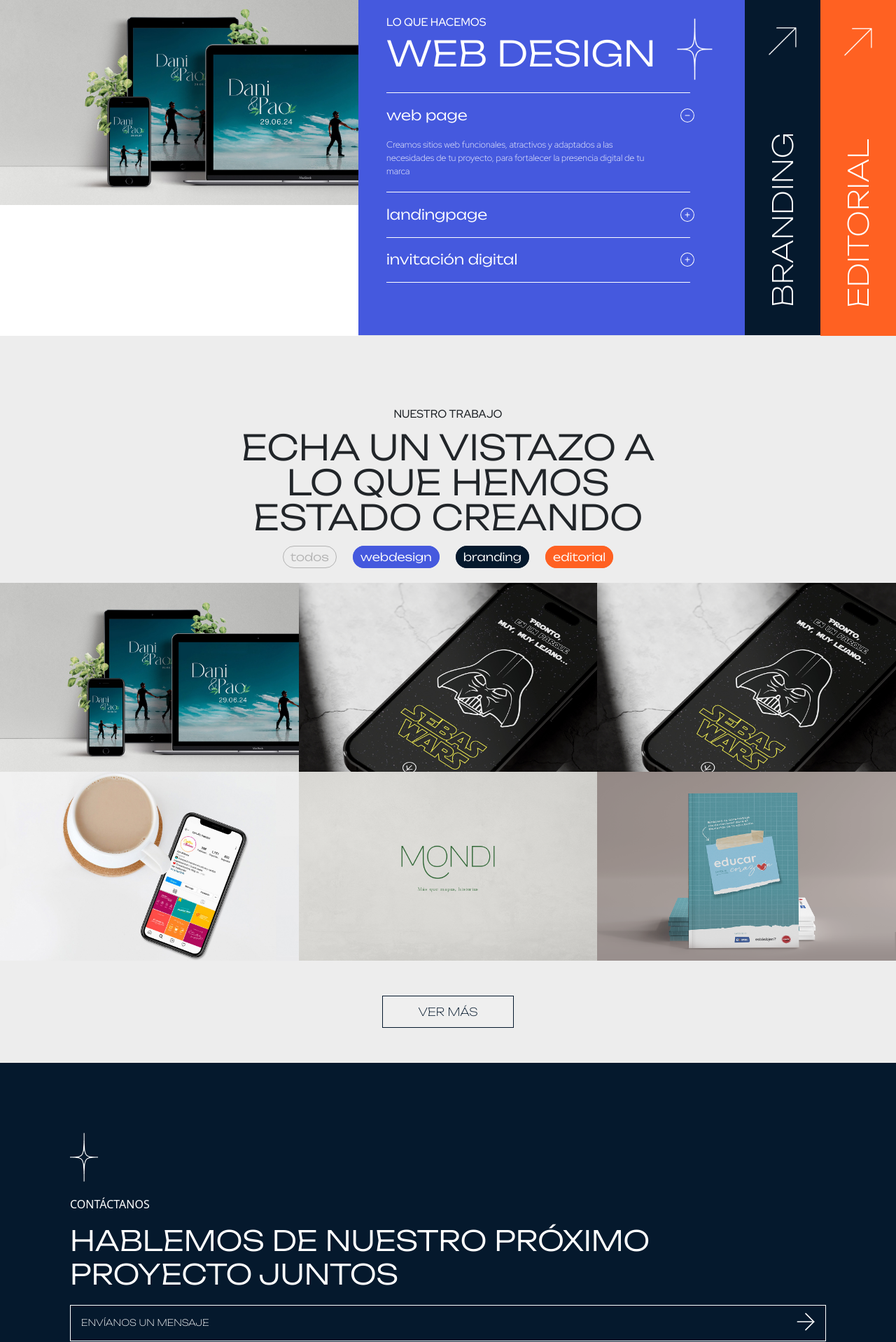
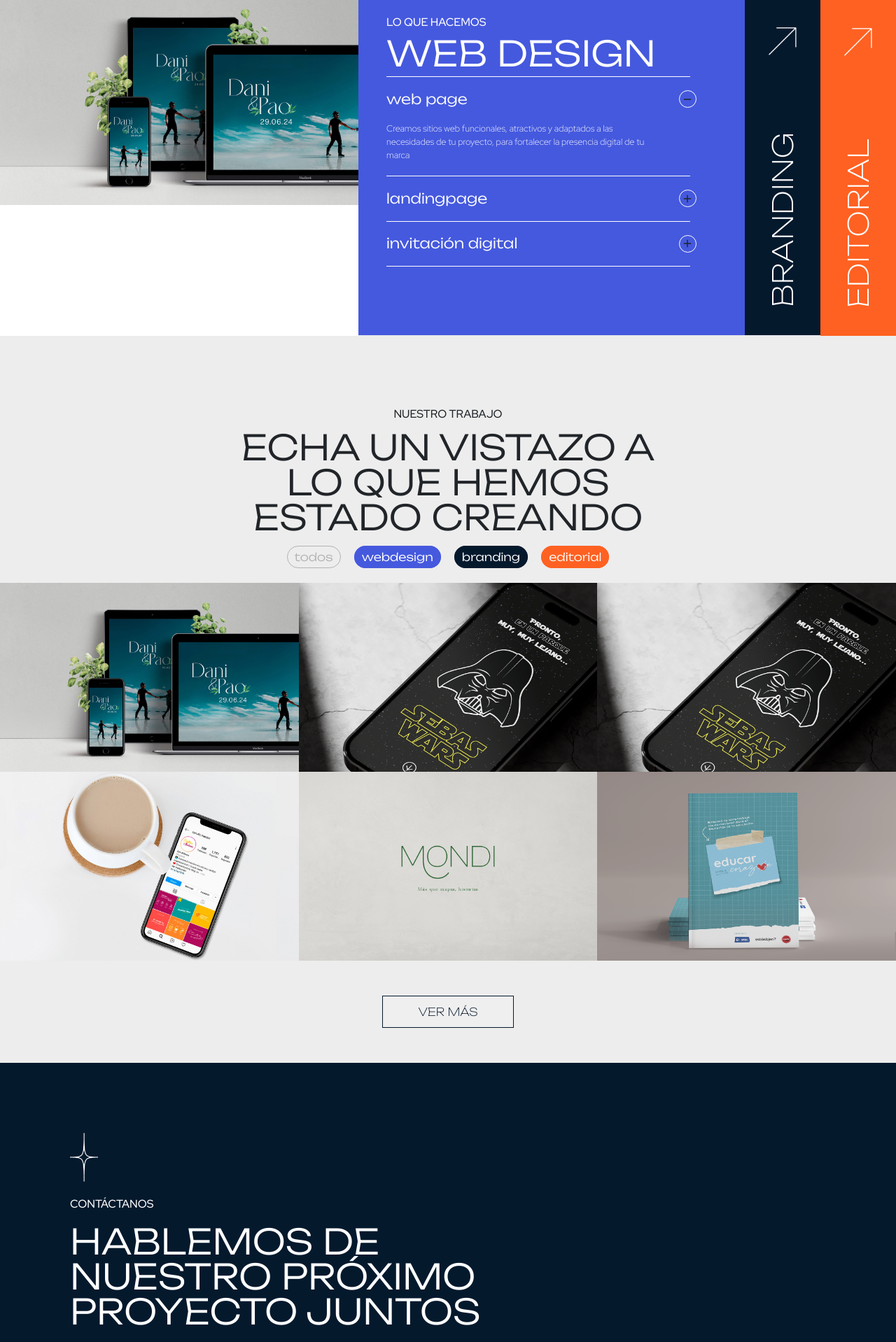
Before and after one commit to danielvergaray/studioCode, a React (Vite) app: page / in a window 1280 px wide. Shown: the part 820-2738 px from the top of the page at 70% size. Built offline with nearby package versions, Linux system fonts and the light colour scheme.

Commit message:
trabajo en correcciones de estilo

```diff
--- a/src/components/Dropdown/DropdownMaker.jsx
+++ b/src/components/Dropdown/DropdownMaker.jsx
@@ -1,18 +1,15 @@
-import React  from "react";
+import React from "react";
 import { useContext } from "react";
 import Dropdown from "react-bootstrap/Dropdown";
 import { IoIosArrowDown } from "react-icons/io";
 import InfoContext from "../infoContext/InfoContext";
 
-
-
-const DropdownMaker = () => {
+const DropdownMaker = ({primerIdioma, segundoIdioma}) => {
   /*  const [idioma, setIdioma] = useState("ESP");
 
   const cambiarIdioma = (idioma) => {
     setIdioma(idioma);
   }; */
-
 
   const { idioma, cambiarIdioma } = useContext(InfoContext);
 
@@ -24,12 +21,18 @@ const DropdownMaker = () => {
       </Dropdown.Toggle>
 
       <Dropdown.Menu>
-        <Dropdown.Item onClick={() => cambiarIdioma("ESP")}>
-          ESPAÑOL
+        <Dropdown.Item
+          onClick={() => cambiarIdioma("ESP")}
+          style={idioma === "ESP" ? { opacity: "1" } : null}
+        >
+          {primerIdioma}
         </Dropdown.Item>
         <span></span>
-        <Dropdown.Item onClick={() => cambiarIdioma("ENG")}>
-          ENGLISH
+        <Dropdown.Item
+          onClick={() => cambiarIdioma("ENG")}
+          style={idioma === "ENG" ? { opacity: "1" } : null}
+        >
+         {segundoIdioma}
         </Dropdown.Item>
       </Dropdown.Menu>
     </Dropdown>
--- a/src/components/accordion/AccordionMaker.jsx
+++ b/src/components/accordion/AccordionMaker.jsx
@@ -2,7 +2,7 @@ import React, { useEffect, useState } from "react";
 import Accordion from "react-bootstrap/Accordion";
 import { useContext } from "react";
 import InfoContext from "../infoContext/InfoContext";
-import { CiCirclePlus, CiCircleMinus } from "react-icons/ci";
+import { BiPlus, BiMinus } from "react-icons/bi";
 
 const AccordionMaker = () => {
   const [activeKey, setActiveKey] = useState("1"); // Inicialmente abierto el item con eventKey "0"
@@ -18,12 +18,12 @@ const AccordionMaker = () => {
       // Solo cambia el activo si el nuevo key es diferente al actual
       setActiveKey(key);
     }
-    setAccordionAbierto(key)
+    setAccordionAbierto(key);
   };
 
   const toggleInfo = (index) => {
     setMostrarInfo((prevState) => (prevState === index ? 0 : index)); // Alternar índice activo
-  console.log(index)
+    console.log(index);
   };
 
   return (
@@ -62,9 +62,9 @@ const AccordionMaker = () => {
                 </div>
                 <div className="home_desktop-servicios-titulo">
                   <p className="home_desktop-servicios-p">{servicio.titulo}</p>
-                  <div className="home_desktop-servicios-titulo-estrella">
+                  {/*     <div className="home_desktop-servicios-titulo-estrella">
                     <img src={servicio.icono_estrella} alt="" />
-                  </div>
+                  </div> */}
                 </div>
                 {/* Acordion interno */}
                 <>
@@ -79,13 +79,15 @@ const AccordionMaker = () => {
                             onClick={() => toggleInfo(index)}
                             style={{ cursor: "pointer" }}
                           >
-                            <i>
-                              {mostrarInfo === index ? (
-                                <CiCircleMinus />
-                              ) : (
-                                <CiCirclePlus />
-                              )}
-                            </i>
+                            {mostrarInfo === index ? (
+                              <div>
+                                <BiMinus />
+                              </div>
+                            ) : (
+                              <div>
+                                <BiPlus />
+                              </div>
+                            )}
                           </div>
                         </div>
                         {mostrarInfo === index && (
--- a/src/components/carousel/CarouselMaker.jsx
+++ b/src/components/carousel/CarouselMaker.jsx
@@ -18,7 +18,7 @@ const CarouselMaker = ({
   return (
     <Carousel variant="dark" activeIndex={index} onSelect={handleSelect}>
       {arrayImagenes.map((imagen) => (
-        <Carousel.Item>
+        <Carousel.Item interval={1500}>
           <img src={imagen.imagenes} alt={imagen.titulo} />
         </Carousel.Item>
       ))}
--- a/src/components/jxs-pages/Home.jsx
+++ b/src/components/jxs-pages/Home.jsx
@@ -10,20 +10,27 @@ const Home = () => {
 
   return (
     <section className="home_desktop">
-      {
-
-      infoHomeArray.map((info, index) => (
+      {infoHomeArray.map((info, index) => (
         <div key={index}>
           <div className="home_desktop-navbar">
             <div className="home_desktop-navbar-logo">
               <img src={info.navBar_nombreEmpresa} alt="logo-studioCode" />
             </div>
             <div className="home_desktop-navbar-idioma">
-              <DropdownMaker/>
+              <DropdownMaker primerIdioma="ESPAÑOL" segundoIdioma="ENGLISH" />
             </div>
           </div>
 
-          <div className="home_desktop-title" >
+          <div className="home_mobile-navbar">
+            <div className="home_mobile-navbar-idioma">
+              <DropdownMaker primerIdioma="ESP" segundoIdioma="ENG" />
+            </div>
+            <div className="home_mobile-navbar-logo">
+              <img src={info.navBar_nombreEmpresa} alt="logo-studioCode" />
+            </div>
+          </div>
+
+          <div className="home_desktop-title">
             <p>{info.titulo}</p>
             <p>{info.nombreEmpresa}</p>
           </div>
--- a/src/components/sass/_Footer.scss
+++ b/src/components/sass/_Footer.scss
@@ -80,12 +80,13 @@
     }
     .footer-pretitulo {
       margin: 0;
+      font-family: "RedHatDisplay-Medium";
     }
     .footer-titulo {
-      font-size: 2.5rem;
+      font-size: 50px;
       text-transform: uppercase;
-      width: 80%;
-      line-height: 1.2;
+      width: 60%;
+      line-height: 1;
       font-family: "Unbounded-light";
 
       p {
--- a/src/components/sass/_Popup.scss
+++ b/src/components/sass/_Popup.scss
@@ -87,7 +87,7 @@
       .popup-informacion-textos {
         grid-column: 1;
         display: grid;
-        grid-template-rows: 60% 40%;
+        grid-template-rows: 50% 40% 10%;
         padding-right: 20px;
         width: 100%;
         .popup-informacion-textos-titulo {
@@ -107,15 +107,19 @@
           }
           .popup-informacion-textos-titulo-proyecto-cliente {
             text-transform: uppercase;
+            font-family: "RedHatDisplay-Medium";
           }
         }
         .popup-informacion-descripcion {
           grid-row: 2;
           display: flex;
-          align-items: flex-end;
-          position: relative;
-          top: -20px;
+          align-items: end;
           font-size: 0.8rem;
+          font-family: "RedHatDisplay-Light";
+
+          p{
+            margin: 0;
+          }
         }
       }
 
--- a/src/components/sass/_Portafolio.scss
+++ b/src/components/sass/_Portafolio.scss
@@ -99,7 +99,8 @@
     }
     .portafolio-header-titulo {
       margin: 0 auto;
-      width: 55%;
+      //max-width: 55%;
+      width: 630px;
       line-height: 1;
       font-family: "Unbounded-light";
       font-size: 50px;
@@ -112,7 +113,7 @@
     .portafolio-menu {
       display: flex;
       justify-content: space-around;
-      width: 42%;
+      width: 480px;
       margin: auto;
       font-family: "Unbounded-light";
       a {
@@ -172,7 +173,7 @@
       color: $azul_oscuro;
 
       &:hover {
-        background-color: $azul_rey;
+        background-color: $azul-oscuro;
         color: $blanco;
       }
     }
--- a/src/components/sass/_Servicios.scss
+++ b/src/components/sass/_Servicios.scss
@@ -1,5 +1,16 @@
 @use "./reutilizables/tipografias";
 @import "./reutilizables/colors";
+
+
+
+@media (max-width: 576px){
+  .home_desktop-servicios{
+
+  }
+}
+
+
+
 
 @media (min-width: 847px) {
   .home_desktop-servicios {
@@ -108,8 +119,9 @@
               text-transform: uppercase;
               padding-top: 10px;
               grid-column: 1;
+              padding-bottom: 10px;
             }
-            .home_desktop-servicios-titulo-estrella {
+           /*  .home_desktop-servicios-titulo-estrella {
               grid-column: 2;
               position: relative;
               left: 30%;
@@ -118,7 +130,7 @@
               img {
                 width: 50px;
               }
-            }
+            } */
           }
           span {
             display: block; // Asegura que el `span` actúe como una línea separadora
@@ -183,12 +195,33 @@
           position: relative;
           left: -15%;
 
-          i {
-            color: white;
-            font-size: 1.5rem;
+
+          div {
+            display: flex;
+            justify-content: center;
+            align-items: center;
             margin: auto 0;
+            width: 25px; // Tamaño del círculo
+            height: 25px;
+            background-color: transparent; // Fondo del círculo inactivo
+            border-radius: 50%; // Hace el contenedor circular
+            transition: background-color 0.1s ease; // Transición suave para hover
+            cursor: pointer;
+            border: 1px solid $blanco;
+
+            &:hover {
+              background-color: $blanco;
+              border: none;
+
+              svg {
+                fill: $azul-oscuro; // Aplica color blanco al ícono
+              }
+            }
+
             svg {
-              margin-bottom: 5px;
+              scale: 1.1; // Escala del ícono
+              fill: $blanco; // Color por defecto del ícono
+              transition: fill 0.1s ease; // Transición suave para el cambio de color
             }
           }
         }
```
Also changed, not shown: src/components/sass/_Home.scss (+67 -9 lines).
